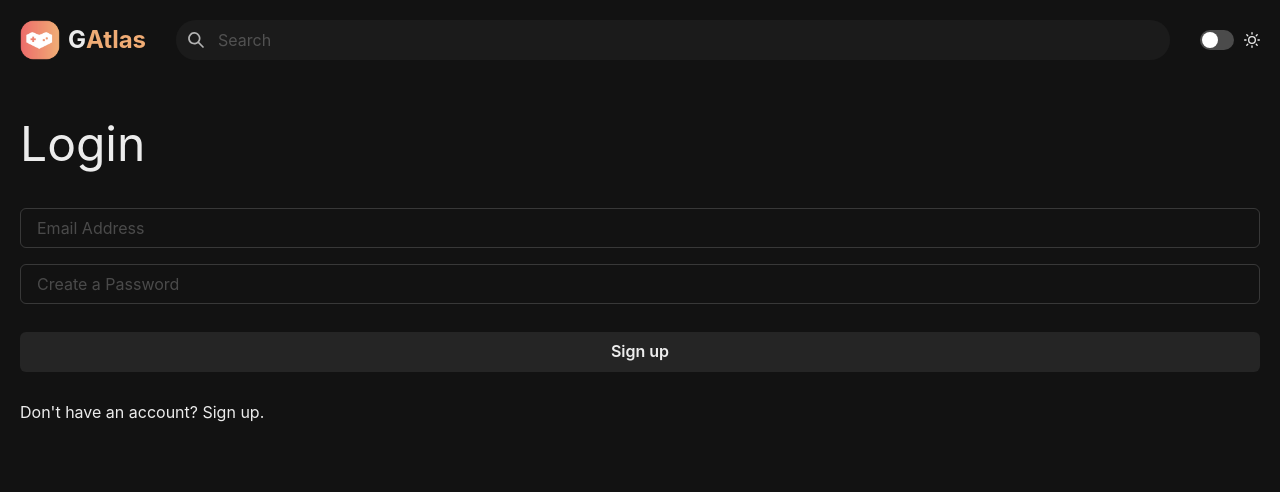
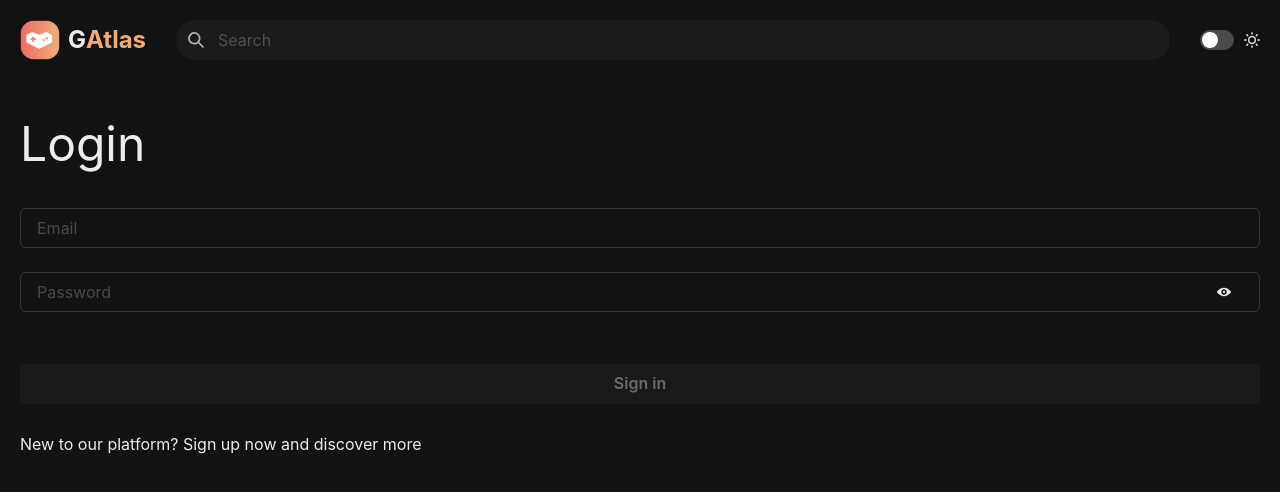
Before and after one commit to mohammedelgammal/g_atlas, a React (Vite) app in the folder client/: page /login in a window 1280 px wide. Shown: the top 492 px of the page. Built offline with nearby package versions, Linux system fonts and the light colour scheme; no server answers.

Commit message:
refactoring_useLogin_to_improve_error_handling_&_same_to_register_logic_editing_invalid_credentials_to_more_secure_user_friendly_message

```diff
--- a/client/src/components/Auth/Login.tsx
+++ b/client/src/components/Auth/Login.tsx
@@ -1,45 +1,104 @@
-import { useRef } from "react";
-import { Button, Flex, Input, Text } from "@chakra-ui/react";
-import { Link } from "react-router-dom";
+import { Link as RouterLink } from "react-router-dom";
+import {
+  Alert,
+  AlertDescription,
+  AlertIcon,
+  Button,
+  Flex,
+  Input,
+  Spinner,
+  Text,
+  Link,
+  Stack,
+  InputRightElement,
+  InputGroup,
+} from "@chakra-ui/react";
+import { SubmitHandler, useForm } from "react-hook-form";
 import useLogin from "../../hooks/useLogin";
+import { useState } from "react";
+import { ViewIcon, ViewOffIcon } from "@chakra-ui/icons";
+
+export interface LoginFormFields {
+  username: string;
+  email: string;
+  password: string;
+}
 
 export default (): JSX.Element => {
-  const emailRef = useRef<HTMLInputElement>(null);
-  const passwordRef = useRef<HTMLInputElement>(null);
-  const { data, isLoading, error, mutate } = useLogin();
-  const handleSubmit = (e: React.FormEvent<HTMLFormElement>) => {
-    e.preventDefault();
-    mutate({
-      data: {
-        email: emailRef.current?.value,
-        password: passwordRef.current?.value,
-      },
-    });
-    console.log("data", data);
-    console.log("isLoading", isLoading);
-    console.log("error", error);
+  const [showPassword, setShowPassword] = useState<boolean>(false);
+  const {
+    register,
+    setError,
+    handleSubmit,
+    formState: { errors, isValid },
+    reset,
+  } = useForm<LoginFormFields>({ mode: "all" });
+  const { isLoading, isError, error, mutate } = useLogin(reset, setError);
+  const onSubmit: SubmitHandler<LoginFormFields> = ({ email, password }) => {
+    mutate({ email, password });
   };
 
   return (
-    <form onSubmit={handleSubmit}>
+    <form onSubmit={handleSubmit(onSubmit)}>
       <Flex gap={7} flexDir="column">
         <Text fontSize="5xl">Login</Text>
         <Flex gap={4} flexDir="column">
-          <Input
-            type="email"
-            ref={emailRef}
-            placeholder="Email Address"
-            isRequired
-          />
-          <Input
-            type="password"
-            ref={passwordRef}
-            placeholder="Create a Password"
-            isRequired
-          />
+          <Stack>
+            <Input
+              type="email"
+              placeholder="Email"
+              isDisabled={isLoading}
+              {...register("email", {
+                pattern: {
+                  value: /^[a-zA-Z0-9._-]+@[a-zA-Z0-9.-]+\.[a-zA-Z]{2,6}$/,
+                  message: "Invalid email",
+                },
+                maxLength: {
+                  value: 50,
+                  message: "Email must be less than 50 characters",
+                },
+                required: "Email is required",
+              })}
+            />
+            <Text color="red.500">{errors.email && errors.email.message}</Text>
+          </Stack>
+          <Stack>
+            <InputGroup size="md">
+              <Input
+                type={showPassword ? "text" : "password"}
+                placeholder="Password"
+                isDisabled={isLoading}
+                {...register("password", { required: "Password is required" })}
+              />
+              <InputRightElement width="4.5rem">
+                <Button
+                  h="1.75rem"
+                  size="sm"
+                  onClick={() => setShowPassword((show) => !show)}
+                  variant="ghost"
+                >
+                  {showPassword ? <ViewOffIcon /> : <ViewIcon />}
+                </Button>
+              </InputRightElement>
+            </InputGroup>
+            <Text color="red.500">
+              {errors.password && errors.password.message}
+            </Text>
+          </Stack>
+          <Text color="red.500">{errors.root && errors.root.message}</Text>
         </Flex>
-        <Button type="submit">Sign up</Button>
-        <Link to="/register">Don't have an account? Sign up.</Link>
+        <Button type="submit" isDisabled={isLoading || !isValid}>
+          {isLoading ? <Spinner /> : "Sign in"}
+        </Button>
+        {isError && error.request.status !== 400 && (
+          <Alert status="error">
+            <AlertIcon />
+            <AlertDescription>{error.message}</AlertDescription>
+          </Alert>
+        )}
+        <Link width="fit-content" to="/register" as={RouterLink}>
+          New to our platform? Sign up now and discover more
+        </Link>
       </Flex>
     </form>
   );
--- a/client/src/components/Auth/Register.tsx
+++ b/client/src/components/Auth/Register.tsx
@@ -10,17 +10,22 @@ import {
   Text,
   Link,
   Stack,
+  InputRightElement,
+  InputGroup,
 } from "@chakra-ui/react";
 import { SubmitHandler, useForm } from "react-hook-form";
 import useRegister from "../../hooks/useRegister";
+import { useState } from "react";
+import { ViewIcon, ViewOffIcon } from "@chakra-ui/icons";
 
-export interface FormFields {
+export interface RegisterFormData {
   username: string;
   email: string;
   password: string;
 }
 
 export default (): JSX.Element => {
+  const [showPassword, setShowPassword] = useState<boolean>(false);
   const {
     register,
     getValues,
@@ -28,15 +33,15 @@ export default (): JSX.Element => {
     handleSubmit,
     formState: { errors, isValid },
     reset,
-  } = useForm<FormFields>({ mode: "all" });
-  const onSubmit: SubmitHandler<FormFields> = ({
+  } = useForm<RegisterFormData>({ mode: "all" });
+  const { isLoading, error, isError, mutate } = useRegister(reset, setError);
+  const onSubmit: SubmitHandler<RegisterFormData> = ({
     username,
     email,
     password,
   }) => {
     mutate({ username, email, password });
   };
-  const { isLoading, error, isError, mutate } = useRegister(reset, setError);
 
   return (
     <form onSubmit={handleSubmit(onSubmit)}>
@@ -89,8 +94,9 @@ export default (): JSX.Element => {
             <Text color="red.500">{errors.email && errors.email.message}</Text>
           </Stack>
           <Stack>
+            <InputGroup size="md">
               <Input
-              type="password"
+                type={showPassword ? "text" : "password"}
                 placeholder="Password"
                 isDisabled={isLoading}
                 {...register("password", {
@@ -112,6 +118,17 @@ export default (): JSX.Element => {
                   },
                 })}
               />
+              <InputRightElement width="4.5rem">
+                <Button
+                  h="1.75rem"
+                  size="sm"
+                  onClick={() => setShowPassword((show) => !show)}
+                  variant="ghost"
+                >
+                  {showPassword ? <ViewOffIcon /> : <ViewIcon />}
+                </Button>
+              </InputRightElement>
+            </InputGroup>
             <Text color="red.500">
               {errors.password && errors.password.message}
             </Text>
@@ -121,7 +138,7 @@ export default (): JSX.Element => {
         <Button type="submit" isDisabled={isLoading || !isValid}>
           {isLoading ? <Spinner /> : "Sign up"}
         </Button>
-        {isError && (
+        {isError && error.request.status !== 400 && (
           <Alert status="error">
             <AlertIcon />
             <AlertDescription>{error.message}</AlertDescription>
--- a/client/src/hooks/useLogin.ts
+++ b/client/src/hooks/useLogin.ts
@@ -1,32 +1,46 @@
 import { useMutation } from "@tanstack/react-query";
-import { loginService } from "../services/authService";
+import { AuthResponse, loginService } from "../services/authService";
 import { LOGIN_QUERY_KEY } from "../constants";
 import { useNavigate } from "react-router-dom";
-import useStore from "../store";
-import { useShallow } from "zustand/react/shallow";
-import { jwtDecode } from "jwt-decode";
+// import useStore from "../store";
+// import { useShallow } from "zustand/react/shallow";
+import { JwtPayload, jwtDecode } from "jwt-decode";
+import { LoginUserData } from "./useRegister";
+import { UseFormReset, UseFormSetError } from "react-hook-form";
+import { LoginFormFields } from "../components/Auth/Login";
+import { AxiosError } from "axios";
 
-export default () => {
+interface DecodedUser extends JwtPayload {
+  id: string;
+}
+
+export default (
+  reset: UseFormReset<LoginFormFields>,
+  setError: UseFormSetError<LoginFormFields>
+) => {
   const navigate = useNavigate();
-  const { setUser } = useStore(
-    useShallow((state) => ({
-      setUser: state.setUser,
-    }))
-  );
-  return useMutation({
+  // const { setUser } = useStore(
+  //   useShallow((state) => ({
+  //     setUser: state.setUser,
+  //   }))
+  // );
+  return useMutation<AuthResponse, AxiosError<AxiosError>, LoginUserData>({
     mutationKey: LOGIN_QUERY_KEY,
     mutationFn: loginService.login,
     onSuccess: (res) => {
-      if (res.status === 401) return;
-      const usere = jwtDecode(res.token);
+      const user: DecodedUser = jwtDecode(res.token);
+      console.log(user.id);
+      localStorage.setItem("loginToken", res.token);
+      reset();
       navigate("/");
-      localStorage.setItem("loginToken", res.token);
-      setUser({ username: usere.username, email: usere.email });
     },
-    onError: () => {
+    onError: (err) => {
+      if (err.request.status === 400)
+        setError("root", {
+          type: "value",
+          message: err.response?.data.message,
+        });
       localStorage.removeItem("loginToken");
     },
   });
 };
-
-// express mongoose colors dotenv
--- a/client/src/hooks/useRegister.ts
+++ b/client/src/hooks/useRegister.ts
@@ -1,9 +1,10 @@
+import { AxiosError } from "axios";
 import { useNavigate } from "react-router-dom";
 import { useMutation } from "@tanstack/react-query";
 import { AuthResponse, registerService } from "../services/authService";
 import { REGISTER_QUERY_KEY } from "../constants";
 import { UseFormReset, UseFormSetError } from "react-hook-form";
-import { FormFields } from "../components/Auth/Register";
+import { RegisterFormData } from "../components/Auth/Register";
 
 export interface CreateUserData {
   username: string;
@@ -11,21 +12,18 @@ export interface CreateUserData {
   password: string;
 }
 
-export interface ResponseError extends Error {
-  response: {
-    data: {
-      message: string;
-    };
-  };
+export interface LoginUserData {
+  email: string;
+  password: string;
 }
 
 export default (
-  reset: UseFormReset<FormFields>,
-  setError: UseFormSetError<FormFields>
+  reset: UseFormReset<RegisterFormData>,
+  setError: UseFormSetError<RegisterFormData>
 ) => {
   const navigate = useNavigate();
 
-  return useMutation<AuthResponse, ResponseError, CreateUserData>({
+  return useMutation<AuthResponse, AxiosError<AxiosError>, CreateUserData>({
     mutationKey: REGISTER_QUERY_KEY,
     mutationFn: registerService.register,
     onSuccess: (res) => {
@@ -37,5 +35,13 @@ export default (
       reset();
       navigate("/login");
     },
+    onError: (err) => {
+      if (err.request.status === 400)
+        setError("root", {
+          type: "value",
+          message: err.response?.data.message,
+        });
+      localStorage.removeItem("loginToken");
+    },
   });
 };
--- a/client/src/services/authApiClient.ts
+++ b/client/src/services/authApiClient.ts
@@ -1,5 +1,5 @@
 import axios, { AxiosRequestConfig } from "axios";
-import { CreateUserData } from "../hooks/useRegister";
+import { CreateUserData, LoginUserData } from "../hooks/useRegister";
 
 const axiosInstance = axios.create({
   baseURL: import.meta.env.VITE_AUTH_API_BASE_URL,
@@ -12,17 +12,9 @@ export default class ApiClient<T> {
   register = (createUserData: CreateUserData): Promise<T> =>
     axiosInstance
       .post<T>(this.endPoint, createUserData)
-      .then((res) => {
-        if (res.status === 201) {
-          return res.data;
-        }
-      })
-      .catch((err) => err.response.data);
-  login = (reqConfig: AxiosRequestConfig): Promise<T> =>
-    axiosInstance
-      .post<T>(this.endPoint, reqConfig)
-      .then((res) => res.data)
-      .catch((err) => err.response.data.message);
+      .then((res) => res.data);
+  login = (loginUserData: LoginUserData): Promise<T> =>
+    axiosInstance.post<T>(this.endPoint, loginUserData).then((res) => res.data);
   getMe = (reqConfig: AxiosRequestConfig): Promise<T> =>
     axiosInstance.get<T>(this.endPoint, reqConfig).then((res) => res.data);
 }
```
Also changed, not shown: 1 other file (tests, documents, lock files or other folders). Lines whose indentation alone changed are shown as unchanged.
